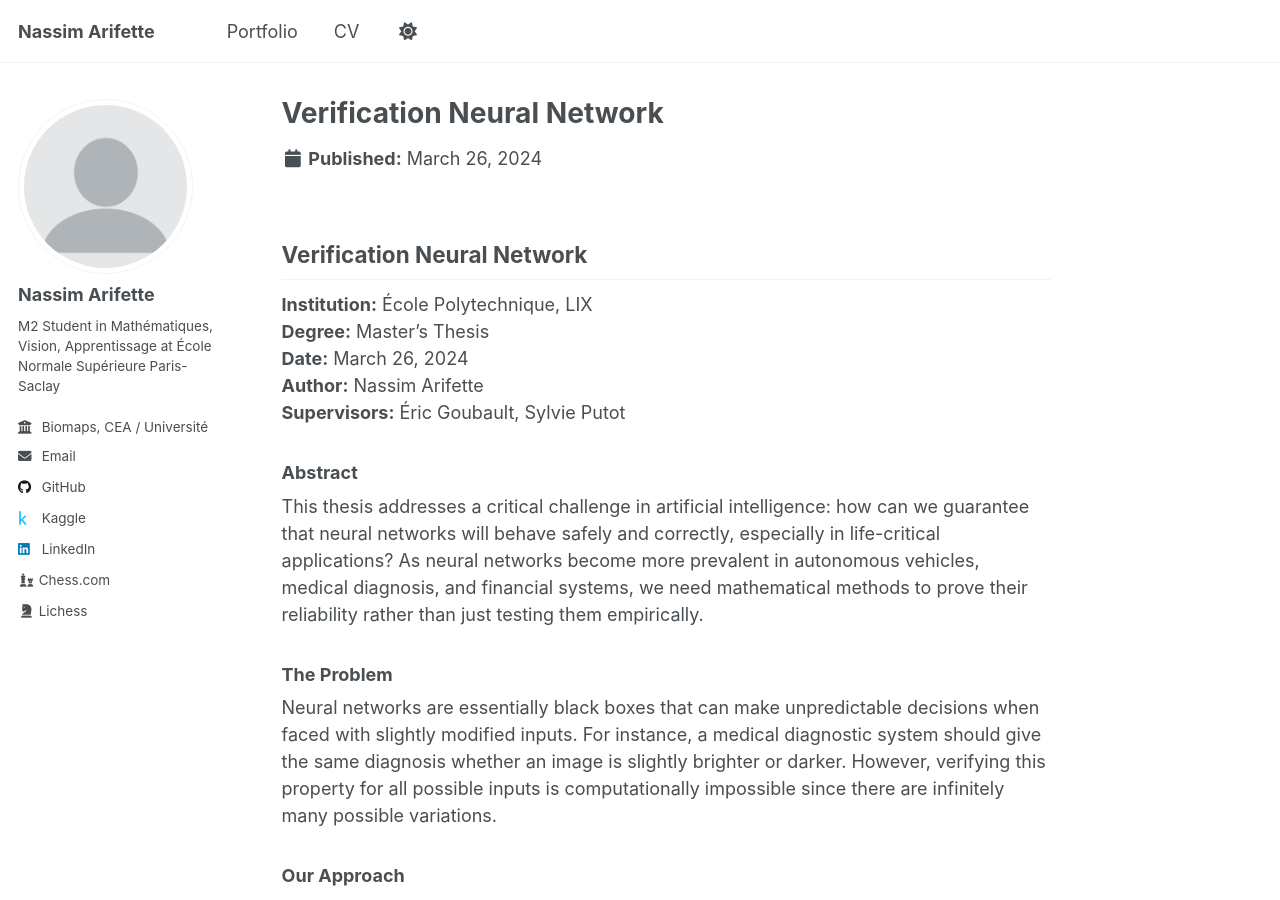
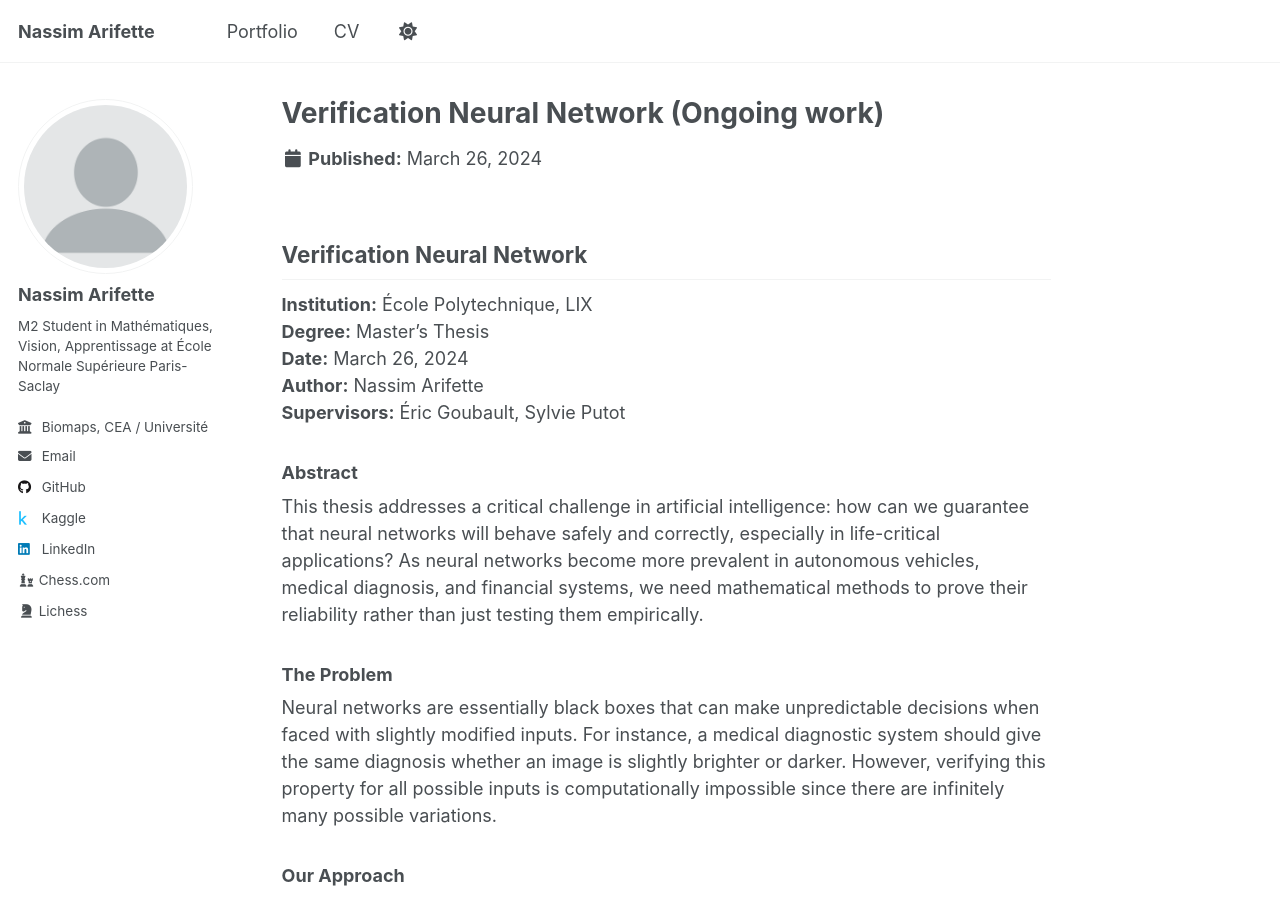
Before and after one commit to nassim-arifette/nassim-arifette.github.io, a Jekyll site: the page built from _portfolio/m1_ter_verification.md, in a window 1280 px wide and 900 px high. Built offline with Jekyll 4.4.1, drawn with Linux system fonts in a browser that asks for light colours.

Commit message:
correct invalid link

```diff
--- a/_portfolio/m1_ter_verification.md
+++ b/_portfolio/m1_ter_verification.md
@@ -1,5 +1,5 @@
 ---
-title: "Verification Neural Network"
+title: "Verification Neural Network (Ongoing work)"
 excerpt: "Master's thesis on abstraction-based verification of ReLU neural networks using zones and tropical geometry"
 collection: portfolio
 #permalink: /projects/masters-thesis
@@ -46,7 +46,7 @@
 
 ### Resources
 
-**[Download PDF](/files/verification-neural-network-thesis.pdf){: .btn .btn--primary}**
+**[Download PDF](/files/Verification_Neural_Network.pdf){: .btn .btn--primary}**
 
 ### Keywords
 Neural Network Verification, Abstraction-Based Verification, ReLU Networks, Tropical Geometry, Zone Analysis, Robustness, Safety-Critical AI
```
